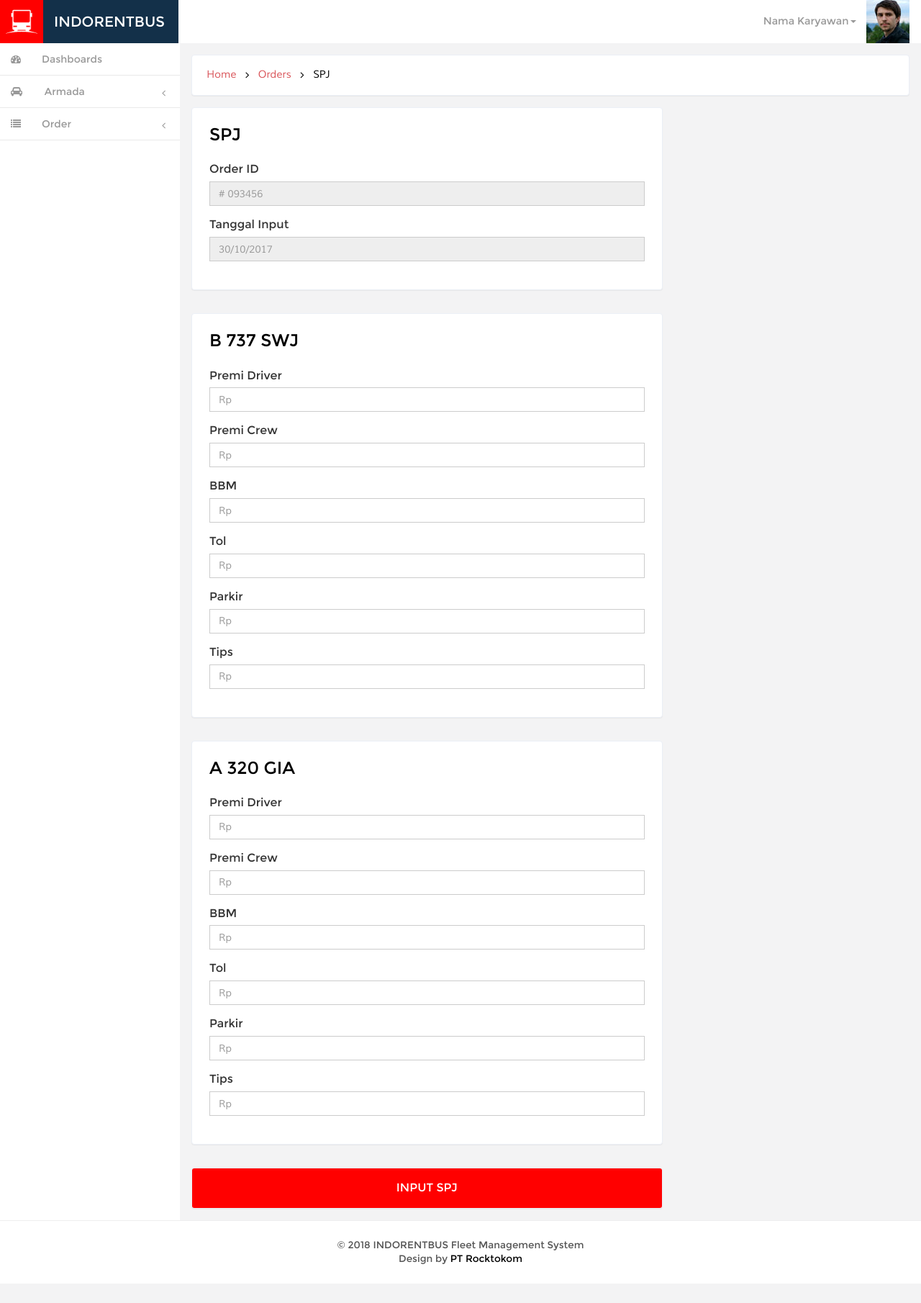
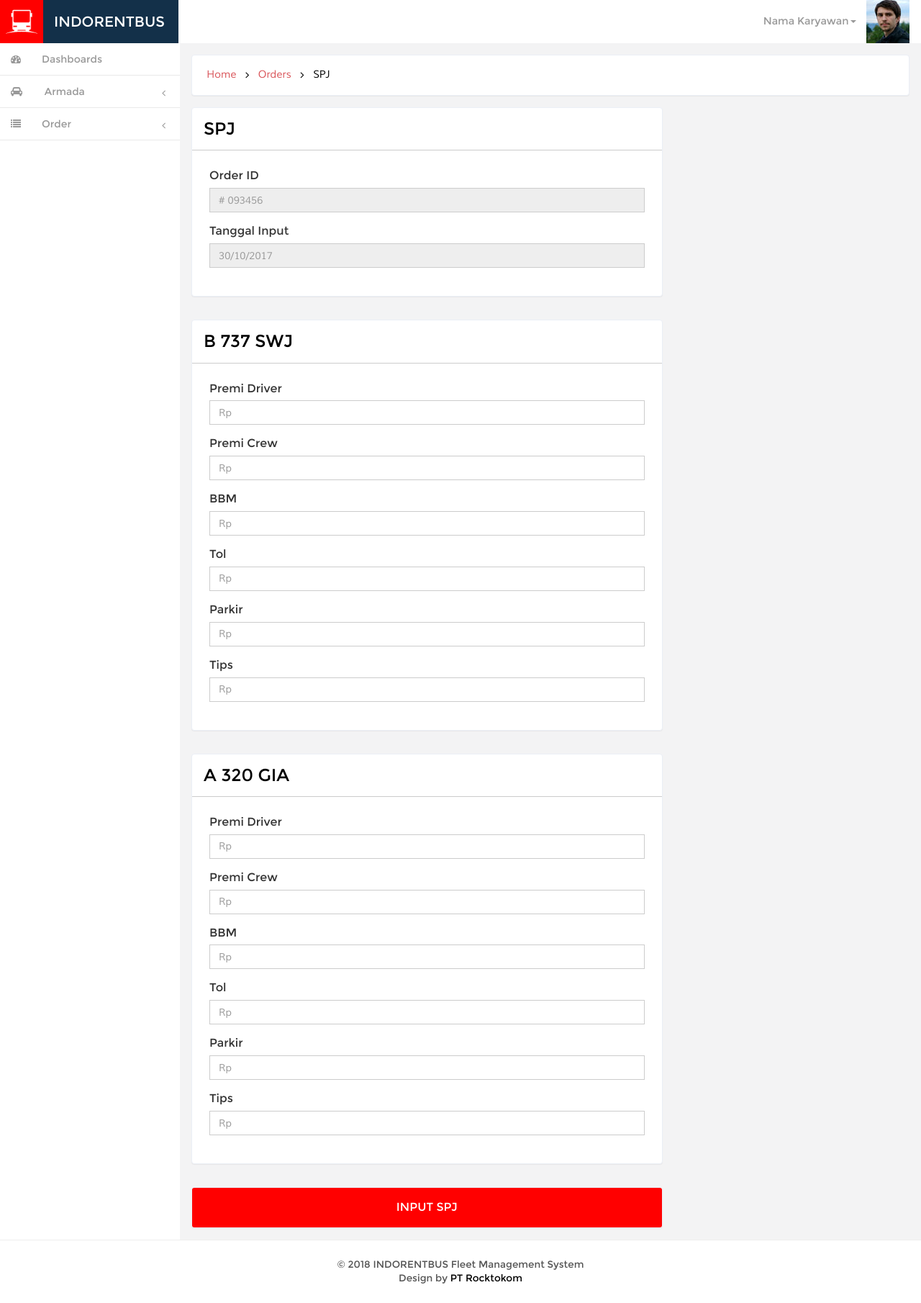
Before and after one commit to kemtol/indorentbus, a Jekyll site: the page built from laman/spj.html, in a window 1280 px wide. Shown: the whole page at 72% size. Built offline with Jekyll 4.4.1, drawn with Linux system fonts in a browser that asks for light colours; nearby versions of some CDN libraries; Markdown is read by kramdown in place of the engine named in the settings; comment, search, counter and statistics services are not loaded; before the commit the page ends 1783 px from its top, so only the background shows below that.

Commit message:
Update style.css

```diff
--- a/css/style.css
+++ b/css/style.css
@@ -1193,9 +1193,14 @@ i.fa.fa-twitter {
 	margin-bottom: 0em;
 }
 .grid-form1 h3{
-    color: #000;
-    font-size:1.5rem;
-    margin-bottom: 1em;
+ color: #000;
+    font-size: 1.5rem;
+    padding: 1rem;
+    border-bottom: 1px solid #ccc;
+    width: calc(100% + 3rem);
+    position: relative;
+    top: -1.5rem;
+    left: -1.5rem;
 }
 .grid-form1 form {
  	margin: 1.5em 0;
```
